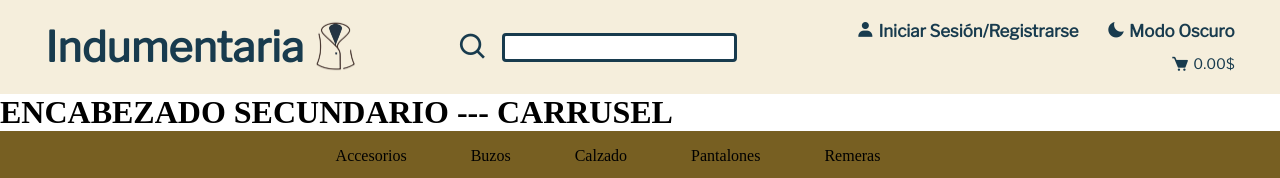
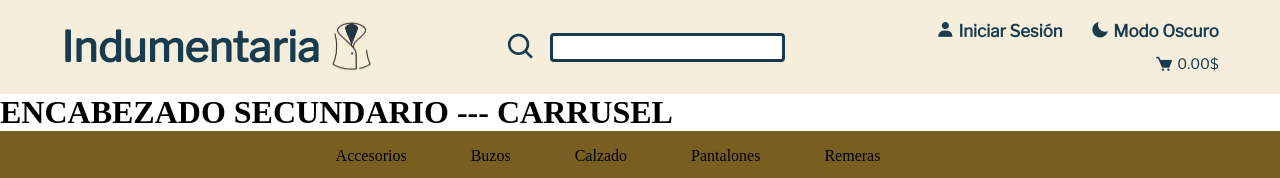
Before and after one commit to Federico-Vichachi/tp-integrador-pw1-c1, a plain HTML site: page index.html in a window 1280 px wide. Shown: the top 178 px of the page. Drawn offline with nearby package versions, Linux system fonts and the light colour scheme; a web font is replaced by a local one.

Commit message:
Añade un enlace para acceder al inicio de sesión desde el header

```diff
--- a/css/estilo-principal.css
+++ b/css/estilo-principal.css
@@ -4,6 +4,7 @@
    margin: 0;
    padding: 0;
 }
+
 
 #encabezado-principal {
    background-color: #f5eedc;
@@ -44,6 +45,11 @@ input {
    border: 3px solid #183b4e;
 }
 
+#encabezado-principal a {
+   text-decoration: none;
+   color: #183b4e;
+   display: flex;
+}
 
 @media (min-width: 1200px) and (max-width: 1600px) {
    #iconos {
--- a/index.html
+++ b/index.html
@@ -26,8 +26,10 @@
 
          <div id="iconos">
             <div class="iconos-superiores">
-               <i class='bx  bxs-user'  ></i>
-               <h3>Iniciar Sesión/Registrarse</h3>
+               <a href="/html/login.html">
+                  <i class='bx  bxs-user'  ></i>
+                  <h3>Iniciar Sesión</h3>
+               </a>
                <i class='bx  bxs-moon'  ></i>
                <h3>Modo Oscuro</h3>
             </div>
```
